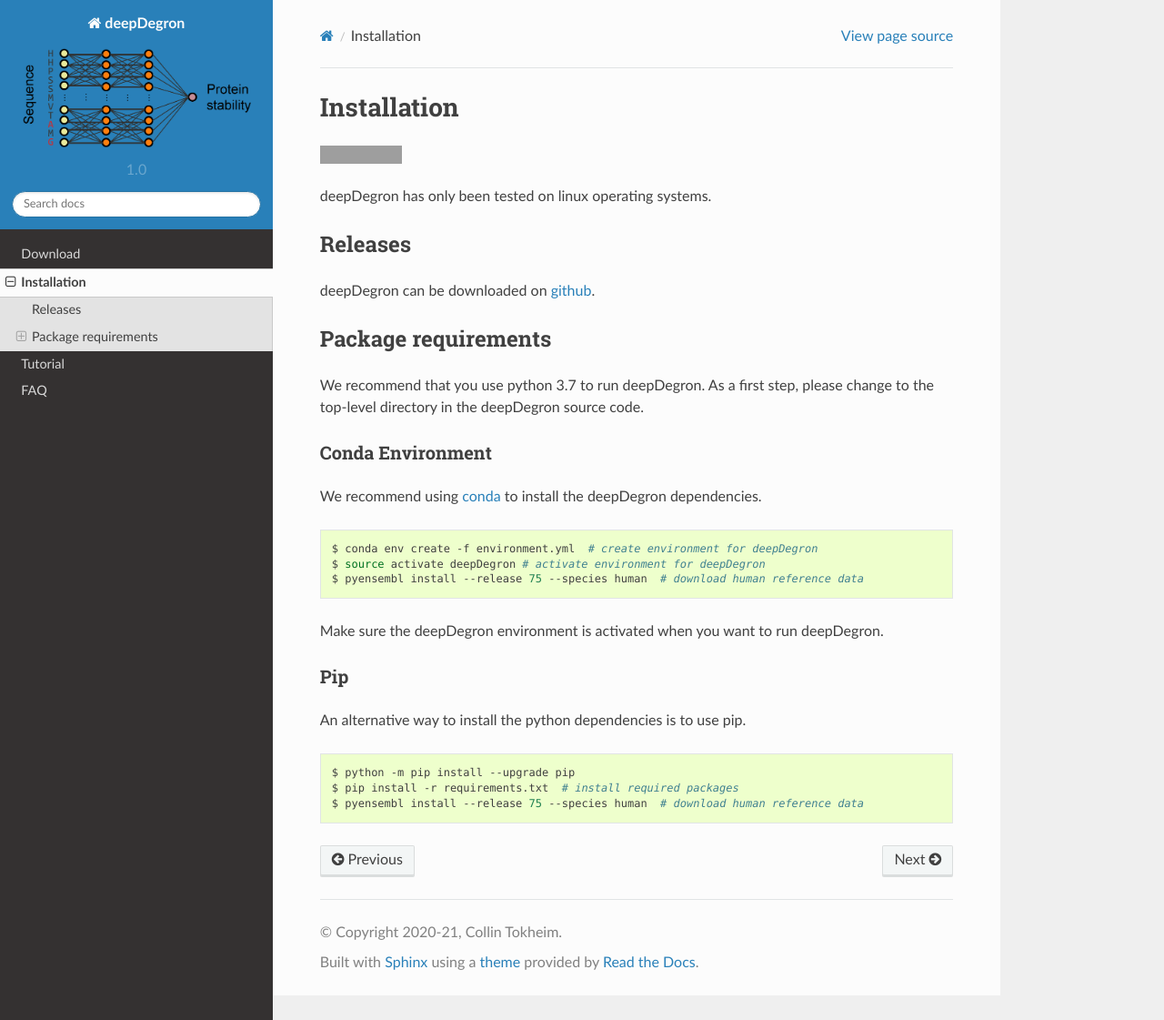
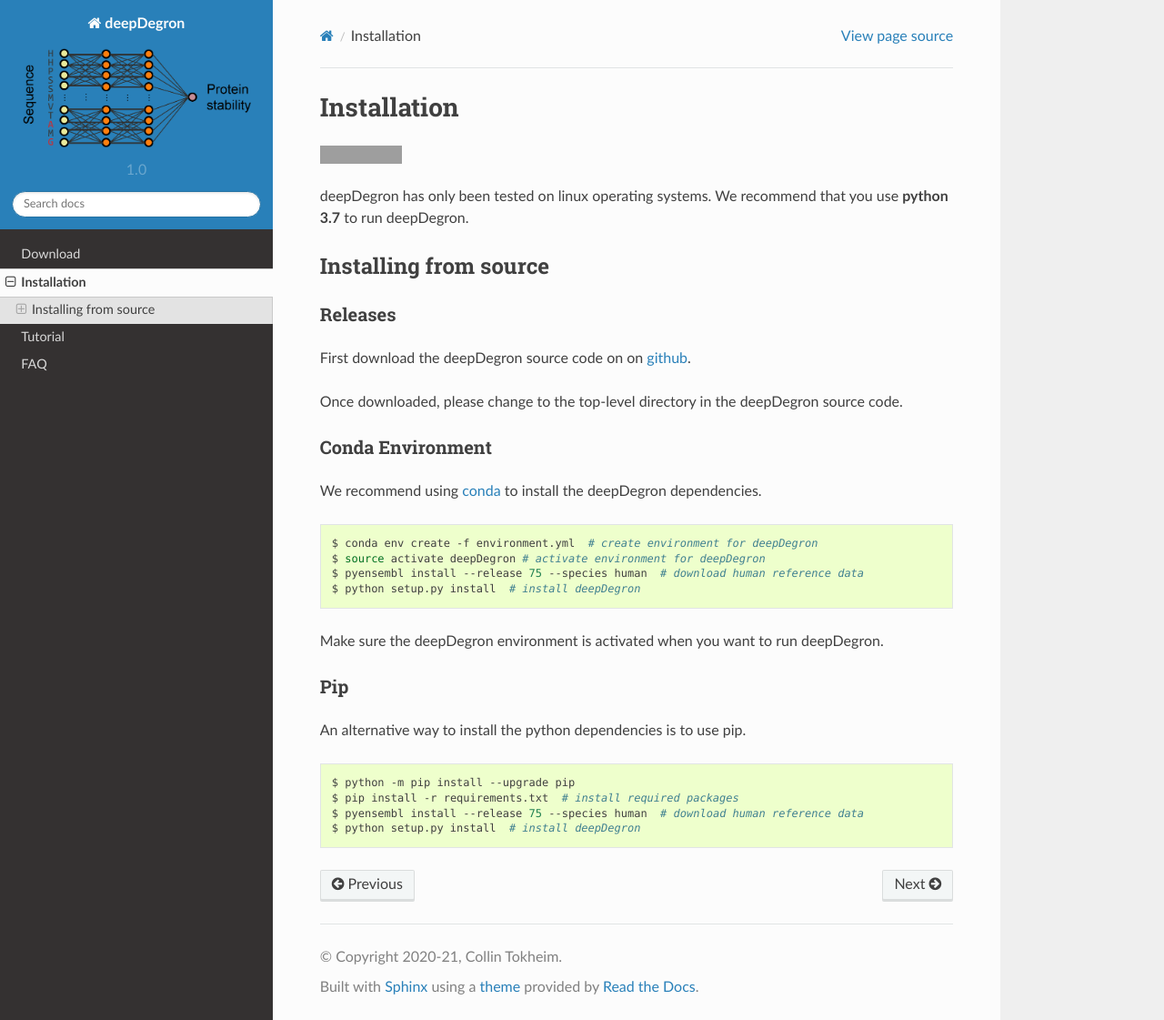
Before and after one commit to ctokheim/deepDegron, a Sphinx documentation site: the page built from docs/installation.rst, in a window 1280 px wide and 1121 px high. Shown: the whole window at 91% size. Built offline with Sphinx 7.4.7 and the Read the Docs theme 2.0.0, drawn with Linux system fonts in a browser that asks for light colours; grey boxes are pictures that could not be loaded.

Commit message:
Updated install instructions to include setup.py install command

```diff
--- a/docs/installation.rst
+++ b/docs/installation.rst
@@ -4,17 +4,18 @@
 .. image:: https://travis-ci.org/ctokheim/deepDegron.svg?branch=master
     :target: https://travis-ci.org/ctokheim/deepDegron
 
-deepDegron has only been tested on linux operating systems.
+deepDegron has only been tested on linux operating systems. We recommend that you use **python 3.7** to run deepDegron.
+
+
+Installing from source
+~~~~~~~~~~~~~~~~~~~~~~
 
 Releases
-~~~~~~~~
+++++++++
 
-deepDegron can be downloaded on `github <https://github.com/ctokheim/deepDegron>`_.
+First download the deepDegron source code on on `github <https://github.com/ctokheim/deepDegron>`_.
 
-Package requirements
-~~~~~~~~~~~~~~~~~~~~
-
-We recommend that you use python 3.7 to run deepDegron. As a first step, please change to the top-level directory in the deepDegron source code.
+Once downloaded, please change to the top-level directory in the deepDegron source code.
 
 Conda Environment
 +++++++++++++++++
@@ -26,6 +27,7 @@
    $ conda env create -f environment.yml  # create environment for deepDegron
    $ source activate deepDegron # activate environment for deepDegron
    $ pyensembl install --release 75 --species human  # download human reference data
+   $ python setup.py install  # install deepDegron
 
 Make sure the deepDegron environment is activated when you want to run deepDegron.
 
@@ -34,9 +36,9 @@
 
 An alternative way to install the python dependencies is to use pip.
 
-
 .. code-block:: bash
 
    $ python -m pip install --upgrade pip
    $ pip install -r requirements.txt  # install required packages
    $ pyensembl install --release 75 --species human  # download human reference data
+   $ python setup.py install  # install deepDegron
```
Also changed, not shown: README.md (+3 -1 lines).
